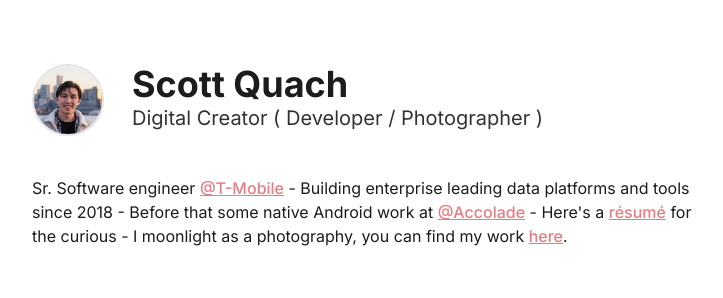
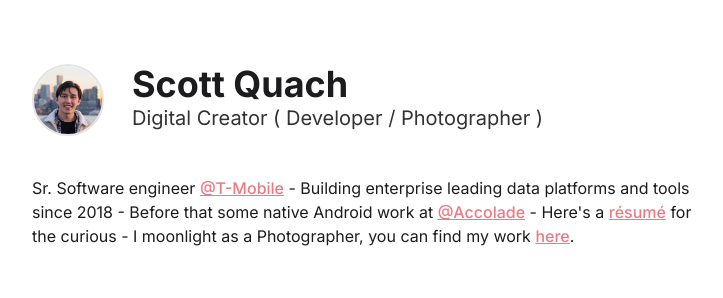
Before and after one commit to scottquach/Portfolio-2022, a React (Create React App) app: page / in a window 1280 px wide. Shown: the top 298 px of the page, without its empty margins (272-995 px from the left). Built offline with nearby package versions, Linux system fonts and the light colour scheme.

Commit message:
Fixed wording

```diff
--- a/src/components/Home.js
+++ b/src/components/Home.js
@@ -40,7 +40,7 @@ export default function Home() {
                 >
                     résumé
                 </Link>{' '}
-                for the curious - I moonlight as a photography, you can find my work{' '}
+                for the curious - I moonlight as a Photographer, you can find my work{' '}
                 <a
                     className="text-primary hover:underline dark:text-primary-light font-medium underline"
                     href="https://www.instagram.com/jpg.by.scottq/"
```
